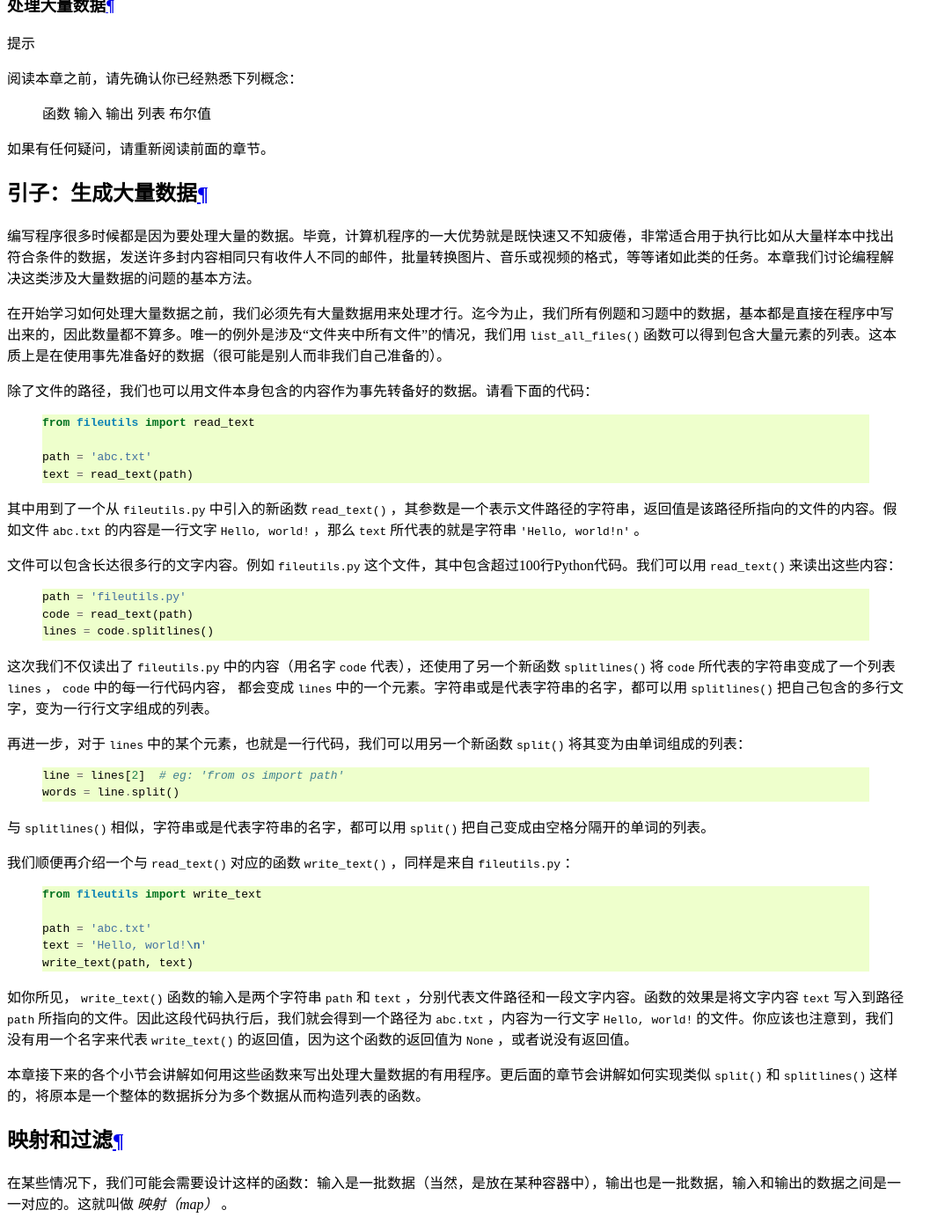
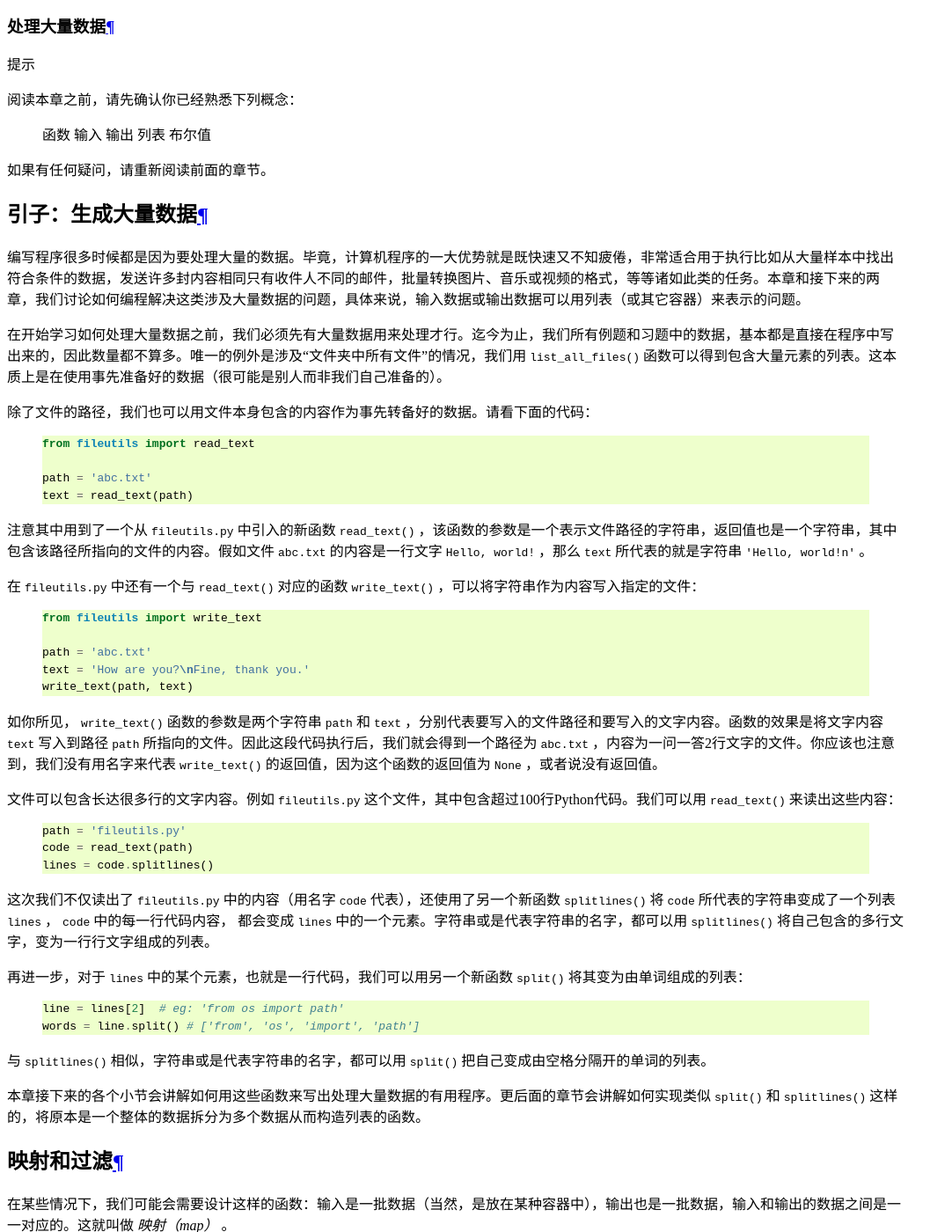
Before and after one commit to letscan/ProgrammingBasics, a Sphinx documentation site: the page built from doc/MappingAndLooping.rst, in a window 1280 px wide and 1400 px high, scrolled down 577 px. Shown: the whole window at 88% size, without its empty margins (0-1082 px from the left). Built offline with Sphinx 7.4.7 and the Read the Docs theme 2.0.0, drawn with Linux system fonts in a browser that asks for light colours; comment, search, counter and statistics services are not loaded; some of the changed text lies outside the part shown.

Commit message:
add chapter summary

```diff
--- a/doc/MappingAndLooping.rst
+++ b/doc/MappingAndLooping.rst
@@ -16,7 +16,7 @@
 引子：生成大量数据
 ------------------
 
-编写程序很多时候都是因为要处理大量的数据。毕竟，计算机程序的一大优势就是既快速又不知疲倦，非常适合用于执行比如从大量样本中找出符合条件的数据，发送许多封内容相同只有收件人不同的邮件，批量转换图片、音乐或视频的格式，等等诸如此类的任务。本章我们讨论编程解决这类涉及大量数据的问题的基本方法。
+编写程序很多时候都是因为要处理大量的数据。毕竟，计算机程序的一大优势就是既快速又不知疲倦，非常适合用于执行比如从大量样本中找出符合条件的数据，发送许多封内容相同只有收件人不同的邮件，批量转换图片、音乐或视频的格式，等等诸如此类的任务。本章和接下来的两章，我们讨论如何编程解决这类涉及大量数据的问题，具体来说，输入数据或输出数据可以用列表（或其它容器）来表示的问题。
 
 在开始学习如何处理大量数据之前，我们必须先有大量数据用来处理才行。迄今为止，我们所有例题和习题中的数据，基本都是直接在程序中写出来的，因此数量都不算多。唯一的例外是涉及“文件夹中所有文件”的情况，我们用 `list_all_files()` 函数可以得到包含大量元素的列表。这本质上是在使用事先准备好的数据（很可能是别人而非我们自己准备的）。
 
@@ -29,7 +29,19 @@
         path = 'abc.txt'
         text = read_text(path)
 
-其中用到了一个从 `fileutils.py` 中引入的新函数 `read_text()` ，其参数是一个表示文件路径的字符串，返回值是该路径所指向的文件的内容。假如文件 `abc.txt` 的内容是一行文字 `Hello, world!` ，那么 `text` 所代表的就是字符串 `'Hello, world!\n'` 。
+注意其中用到了一个从 `fileutils.py` 中引入的新函数 `read_text()` ，该函数的参数是一个表示文件路径的字符串，返回值也是一个字符串，其中包含该路径所指向的文件的内容。假如文件 `abc.txt` 的内容是一行文字 `Hello, world!` ，那么 `text` 所代表的就是字符串 `'Hello, world!\n'` 。
+
+在 `fileutils.py` 中还有一个与 `read_text()` 对应的函数 `write_text()` ，可以将字符串作为内容写入指定的文件：
+
+    ::
+
+        from fileutils import write_text
+
+        path = 'abc.txt'
+        text = 'How are you?\nFine, thank you.'
+        write_text(path, text)
+
+如你所见， `write_text()` 函数的参数是两个字符串 `path` 和 `text` ，分别代表要写入的文件路径和要写入的文字内容。函数的效果是将文字内容 `text` 写入到路径 `path` 所指向的文件。因此这段代码执行后，我们就会得到一个路径为 `abc.txt` ，内容为一问一答2行文字的文件。你应该也注意到，我们没有用名字来代表 `write_text()` 的返回值，因为这个函数的返回值为 `None` ，或者说没有返回值。
 
 文件可以包含长达很多行的文字内容。例如 `fileutils.py` 这个文件，其中包含超过100行Python代码。我们可以用 `read_text()` 来读出这些内容：
 
@@ -39,28 +51,16 @@
         code = read_text(path)
         lines = code.splitlines()
 
-这次我们不仅读出了 `fileutils.py` 中的内容（用名字 `code` 代表），还使用了另一个新函数 `splitlines()` 将 `code` 所代表的字符串变成了一个列表 `lines` ， `code` 中的每一行代码内容， 都会变成 `lines` 中的一个元素。字符串或是代表字符串的名字，都可以用 `splitlines()` 把自己包含的多行文字，变为一行行文字组成的列表。
+这次我们不仅读出了 `fileutils.py` 中的内容（用名字 `code` 代表），还使用了另一个新函数 `splitlines()` 将 `code` 所代表的字符串变成了一个列表 `lines` ， `code` 中的每一行代码内容， 都会变成 `lines` 中的一个元素。字符串或是代表字符串的名字，都可以用 `splitlines()` 将自己包含的多行文字，变为一行行文字组成的列表。
 
 再进一步，对于 `lines` 中的某个元素，也就是一行代码，我们可以用另一个新函数 `split()` 将其变为由单词组成的列表：
 
     ::
 
         line = lines[2]  # eg: 'from os import path'
-        words = line.split()
+        words = line.split() # ['from', 'os', 'import', 'path']
 
 与 `splitlines()` 相似，字符串或是代表字符串的名字，都可以用 `split()` 把自己变成由空格分隔开的单词的列表。
-
-我们顺便再介绍一个与 `read_text()` 对应的函数 `write_text()` ，同样是来自 `fileutils.py` ：
-
-    ::
-
-        from fileutils import write_text
-
-        path = 'abc.txt'
-        text = 'Hello, world!\n'
-        write_text(path, text)
-
-如你所见， `write_text()` 函数的输入是两个字符串 `path` 和 `text` ，分别代表文件路径和一段文字内容。函数的效果是将文字内容 `text` 写入到路径 `path` 所指向的文件。因此这段代码执行后，我们就会得到一个路径为 `abc.txt` ，内容为一行文字 `Hello, world!` 的文件。你应该也注意到，我们没有用一个名字来代表 `write_text()` 的返回值，因为这个函数的返回值为 `None` ，或者说没有返回值。
 
 本章接下来的各个小节会讲解如何用这些函数来写出处理大量数据的有用程序。更后面的章节会讲解如何实现类似 `split()` 和 `splitlines()` 这样的，将原本是一个整体的数据拆分为多个数据从而构造列表的函数。
 
@@ -449,7 +449,17 @@
 
     6. 实现所需函数
 
-        需要实现的两个函数 `read_score_table()` 和 `make_transcript()` ，其中 `read_score_table()` 与前面的例题大同小异，我们留做练习题； `make_transcript()` 函数下面会展开讲解。
+        需要实现的两个函数 `read_score_table()` 和 `make_transcript()` ，其中 `read_score_table()` 的实现我们留做练习题，接下来重点讲解 `make_transcript()` 函数。
+
+.. topic:: Exercise
+
+    使用 `read_text()` 、 `splitlines()` 和 `split()` ，实现 `read_score_table()` 函数。输出的成绩表用一个列表表示，列表中的每一项形如：
+
+        ::
+
+            {'name': 'Alice', 'scores': [85, 90, 77]}
+
+    其中 `name` 字段的值是用来表示学生姓名的字符串，`score` 的值是用于存储各科成绩的列表，
 
 接下来我们来实现 `make_transcript()` 函数。
 
@@ -460,17 +470,13 @@
 
     2. 确定输入输出数据的格式
 
-        * 输入数据 `row` 我们可以采用字典，包含 `name` 和 `scores` 两个字段。其中：
-
-            - `name` 是表示学生姓名的字符串，比如 `'Alice'`
-            - `score` 是存储各科成绩的列表，其中包含若干个数值，比如 `[85, 90, 77]`
-
-        * 输出数据包含2项，格式和含义都已经由调用方事先确定了，这里再列出一次：
+        * 输入数据 `row` 是由 `read_score_table()` 函数所返回的列表中的一项，包含 `name` 和 `scores` 两个字段的字典。
+        * 输出数据包含2项，格式和含义也都已经由调用方事先确定了，这里再列出一次：
 
             - `output_path` 是表示成绩通知单的写入路径的字符串，比如 `'Alice.txt'`
             - `transcripts` 是表示成绩通知单的内容的字符串，比如 `'Dear Alice, ...'`
 
-        由此得到函数的模板如下：
+        由此写出函数的框架如下：
 
         ::
 
@@ -548,3 +554,17 @@
     6. 实现所需函数
 
         没有需要实现的函数
+
+
+本章小结
+--------
+
+所谓涉及大量数据的程序，可以粗略划分为以下3大类：
+
+    1. 输入是单一数据，输出是一批数据（需要用列表或其它容器表示）
+    2. 输入是一批数据，输出是单一数据
+    3. 输入是一批数据，输出数据是另一批数据或一批效果
+
+运用本章介绍的映射、过滤和广义映射，足以解决第3类中的绝大部分问题。分析这类问题的入手点，就是在输出数据中的每一项与输入数据中的每一项之间建立联系，如果我们能够把输出数据中的每一项都用输入数据中的某一项表示出来，也就能够把整个输出数据用输入数据表示出来。本质上，这与前一章分类处理各种情况的方法相似，都是把原本的问题拆成若干个小问题各个击破。
+
+至于属于第1类和第2类的问题，目前我们还是只能在Python内置函数和第三方库中寻找合适的函数来解决。要想自己实现解决这两类问题的函数，需要掌握更多分析问题的方法和技巧，我们将在后面的章节进行讲解。
```
